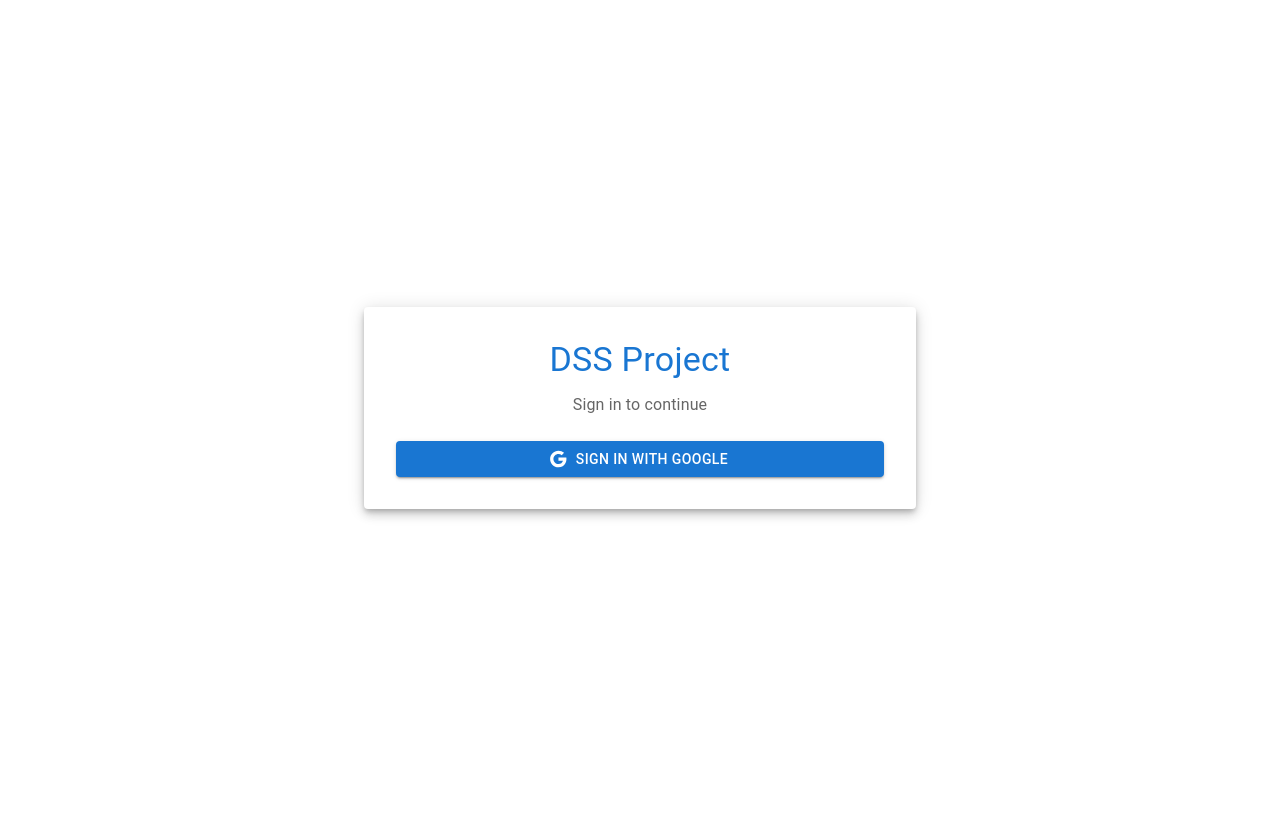
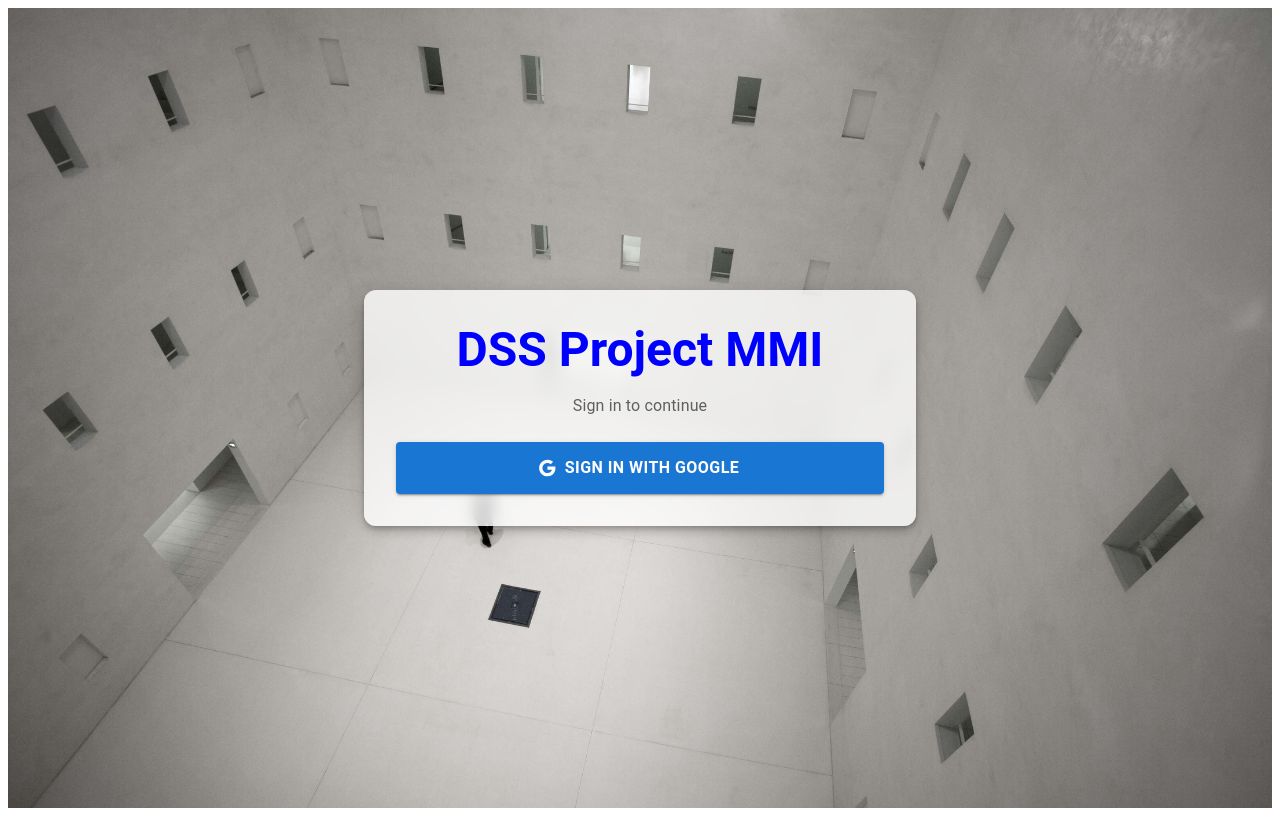
Before and after one commit to satnodeus77/dss_project_01, a Next.js app: page / in a window 1280 px wide. Built offline with nearby package versions, Linux system fonts and the light colour scheme; no server answers.

Commit message:
Enhanced sign-in page UI with Google logo & DSS theme

```diff
--- a/pages/index.js
+++ b/pages/index.js
@@ -2,6 +2,7 @@ import { useEffect, useState } from "react";
 import { auth, provider, signInWithPopup } from "../lib/firebase";
 import { Container, Box, Typography, Button, Paper } from "@mui/material";
 import GoogleIcon from "@mui/icons-material/Google";
+import Image from "next/image";
 
 export default function Home() {
   const [user, setUser] = useState(null);
@@ -26,12 +27,24 @@ export default function Home() {
   };
 
   return (
-    <Container maxWidth="sm" style={{ height: "100vh", display: "flex", alignItems: "center", justifyContent: "center" }}>
-      <Paper elevation={6} style={{ padding: "2rem", textAlign: "center", width: "100%" }}>
-        <Typography variant="h4" color="primary" gutterBottom>
-          DSS Project
+    <Box
+      sx={{
+        minHeight: "100vh",
+        display: "flex",
+        alignItems: "center",
+        justifyContent: "center",
+        backgroundImage: "url('/dss-background.jpg')",
+        backgroundSize: "cover",
+        backgroundPosition: "center",
+      }}
+    >
+      <Container maxWidth="sm">
+        <Paper elevation={6} sx={{ p: 4, textAlign: "center", backdropFilter: "blur(8px)", backgroundColor: "rgba(255,255,255,0.8)", borderRadius: 3 }}>
+          <Typography variant="h3" sx={{ fontWeight: "bold", color: "blue" }}>
+            DSS Project MMI
           </Typography>
-        <Typography variant="body1" color="textSecondary">
+
+          <Typography variant="body1" color="textSecondary" sx={{ mt: 2 }}>
             Sign in to continue
           </Typography>
 
@@ -41,13 +54,7 @@ export default function Home() {
               <Typography variant="body2" color="textSecondary">
                 {user.email}
               </Typography>
-            <Button
-              variant="contained"
-              color="error"
-              onClick={logout}
-              fullWidth
-              style={{ marginTop: "1rem" }}
-            >
+              <Button variant="contained" color="error" onClick={logout} fullWidth sx={{ mt: 2 }}>
                 Logout
               </Button>
             </Box>
@@ -58,12 +65,21 @@ export default function Home() {
               startIcon={<GoogleIcon />}
               onClick={loginWithGoogle}
               fullWidth
-            style={{ marginTop: "1.5rem" }}
+              sx={{
+                mt: 3,
+                py: 1.5,
+                fontSize: "1rem",
+                fontWeight: "bold",
+                display: "flex",
+                alignItems: "center",
+                justifyContent: "center",
+              }}
             >
               Sign in with Google
             </Button>
           )}
         </Paper>
       </Container>
+    </Box>
   );
 }
```
Also changed, not shown: public/dss-background.jpg (added). Lines whose indentation alone changed are shown as unchanged.
